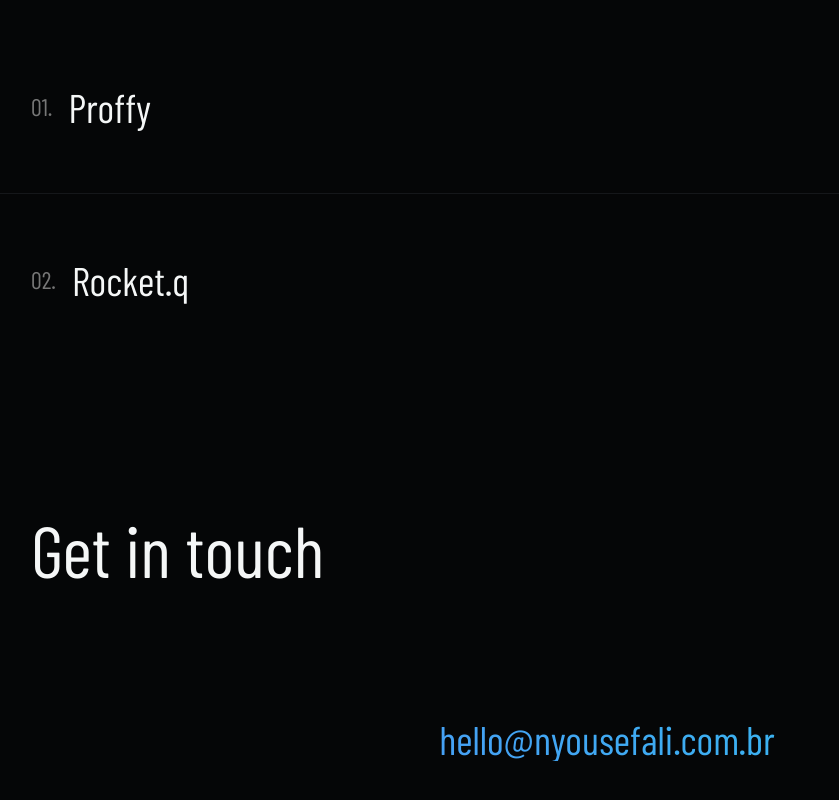
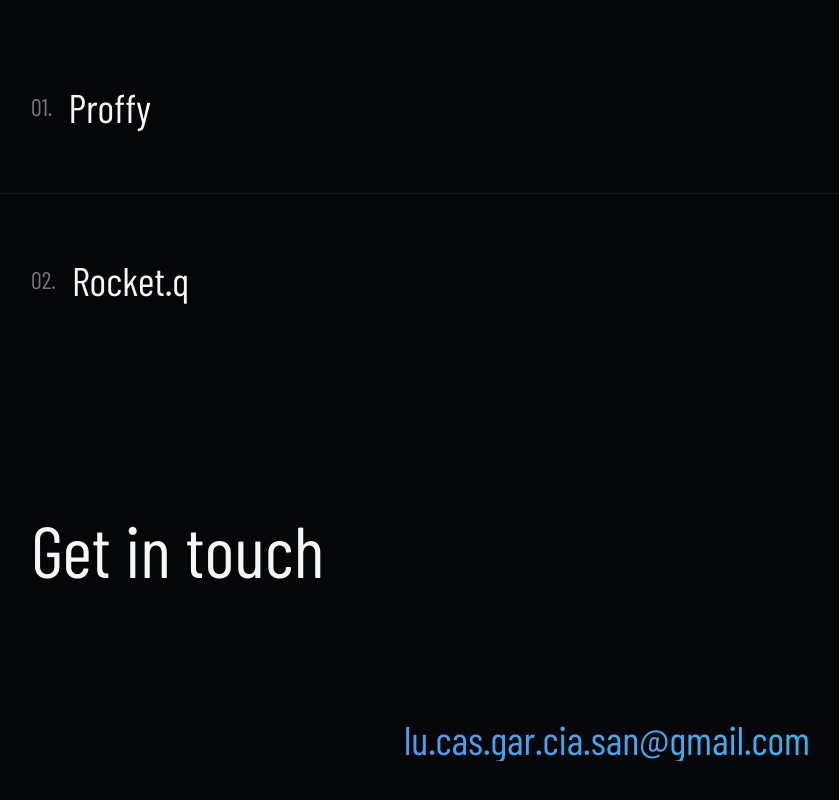
Before and after one commit to LucasGarc/portifoly, a plain HTML site: page index.html in a window 1280 px wide. Shown: the part 1047-1847 px from the top of the page, without its empty margins (33-872 px from the left). Drawn offline with nearby package versions, Linux system fonts and the light colour scheme; a web font is replaced by a local one.

Commit message:
Update index.html

```diff
--- a/index.html
+++ b/index.html
@@ -172,11 +172,10 @@
             <h2>Get in touch</h2>
         </div>
         <div>
-            <h3 class="mt-9 mask text-center">hello@nyousefali.com.br</h3>
+            <h3 class="mt-9 mask text-center">lu.cas.gar.cia.san@gmail.com</h3>
         </div>
 
     </section>
-
     <script src="https://cdnjs.cloudflare.com/ajax/libs/gsap/3.7.0/gsap.min.js" integrity="sha512-2fk3Q4NXPYAqIha0glLZ2nluueK43aNoxvijPf53+DgL7UW9mkN+uXc1aEmnZdkkZVvtJZltpRt+JqTWc3TS3Q==" crossorigin="anonymous" referrerpolicy="no-referrer"></script>
     <script src="https://cdnjs.cloudflare.com/ajax/libs/gsap/3.7.0/ScrollTrigger.min.js" integrity="sha512-jNJOCd1PIjJoUa1XTDKaPdBLNUe4OJTrltKG+70O5ghYZ943nTRGIzjObwC2JtSm1fG7T06GbUApR2eirIU/jA==" crossorigin="anonymous" referrerpolicy="no-referrer"></script>
 
```
